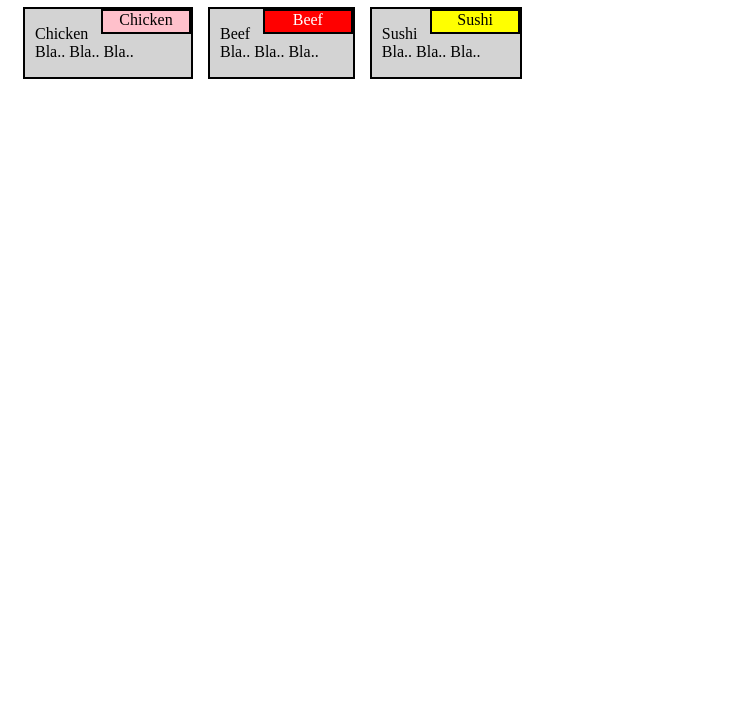
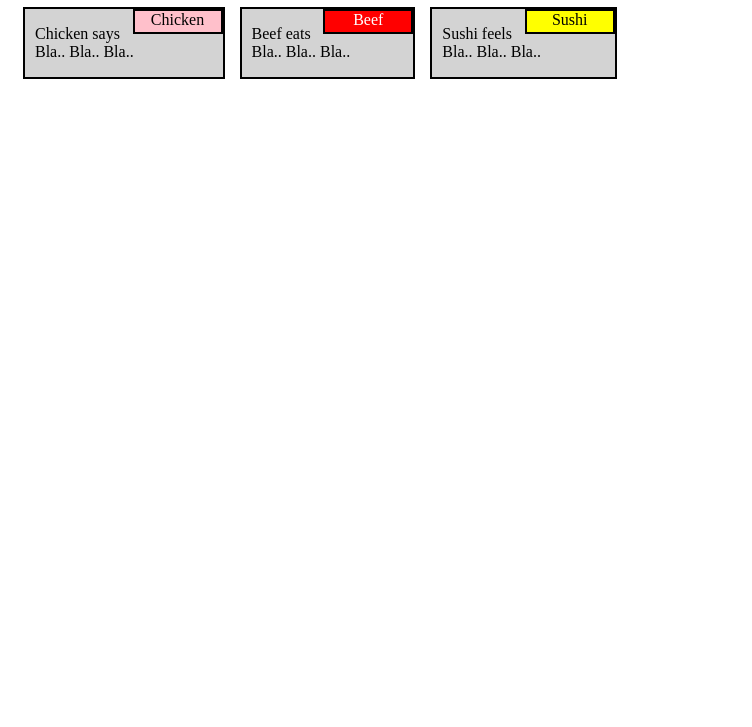
Before and after one commit to NikBK/mod2-solution, a plain HTML site: page index.html in a window 1280 px wide. Shown: the part 73-800 px from the top of the page, without its empty margins (0-752 px from the left). Drawn offline with Linux system fonts and the light colour scheme.

Commit message:
2nd edit

```diff
--- a/index.html
+++ b/index.html
@@ -9,19 +9,19 @@
 
 		<section>
 			<div class="hi1">Chicken</div>
-			<p>Chicken Bla.. Bla.. Bla..</p>
+			<p>Chicken says Bla.. Bla.. Bla..</p>
 		</section>
 
 
 		<section>
 			<div class="hi2">Beef</div>
-			<p>Beef Bla.. Bla.. Bla..</p>
+			<p>Beef eats Bla.. Bla.. Bla..</p>
 		</section>
 
 
 		<section>
 			<div class="hi3">Sushi</div>
-			<p>Sushi Bla.. Bla.. Bla..</p>
+			<p>Sushi feels Bla.. Bla.. Bla..</p>
 		</section>
 
 </html>
```
